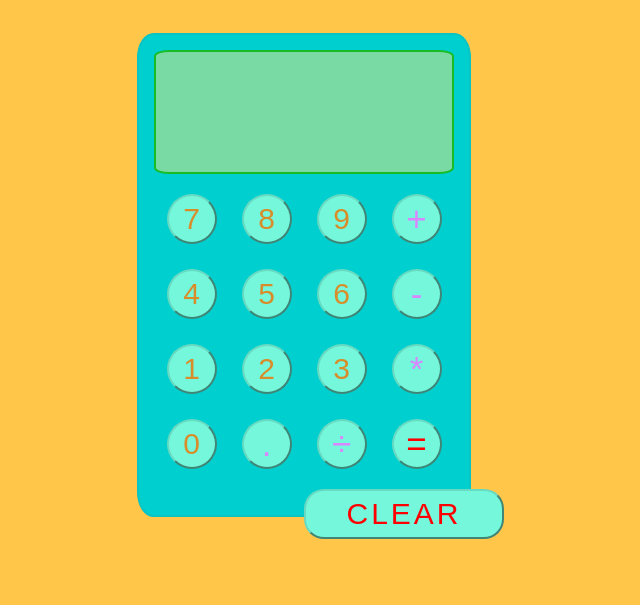
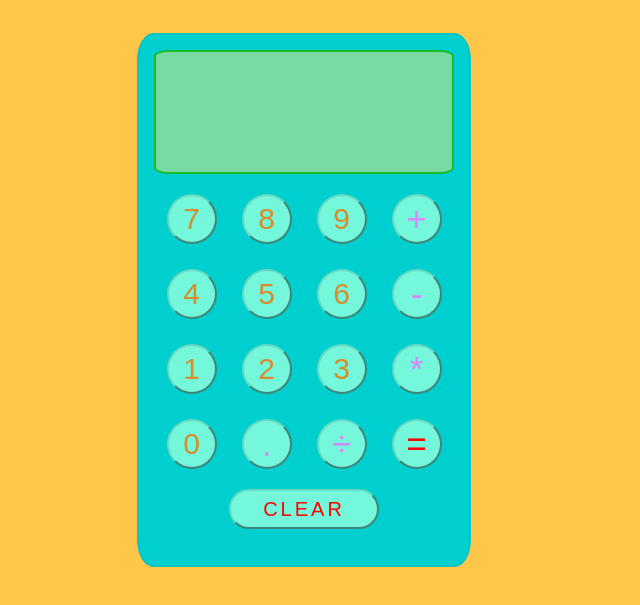
Before and after one commit to AyehShihadeh/KiddyKalculatorWeb, a plain HTML site: page index.html in a window 1280 px wide. Shown: the part 63-668 px from the top of the page, without its empty margins (336-976 px from the left). Drawn offline with Linux system fonts and the light colour scheme.

Commit message:
Update styles.css

```diff
--- a/styles.css
+++ b/styles.css
@@ -95,7 +95,7 @@ button:hover{
 
 @media all and (max-width:1440px){
     .calculator{
-        height: 450px;
+        height: 500px;
         width: 300px;
     }
 
@@ -107,4 +107,11 @@ button:hover{
         width: 50px;
         height: 50px;
     }
+
+    #clear{
+        margin-left: 75px;
+        width: 150px;
+        height: 40px;
+        font-size: 20px;
+    }
 }
```
